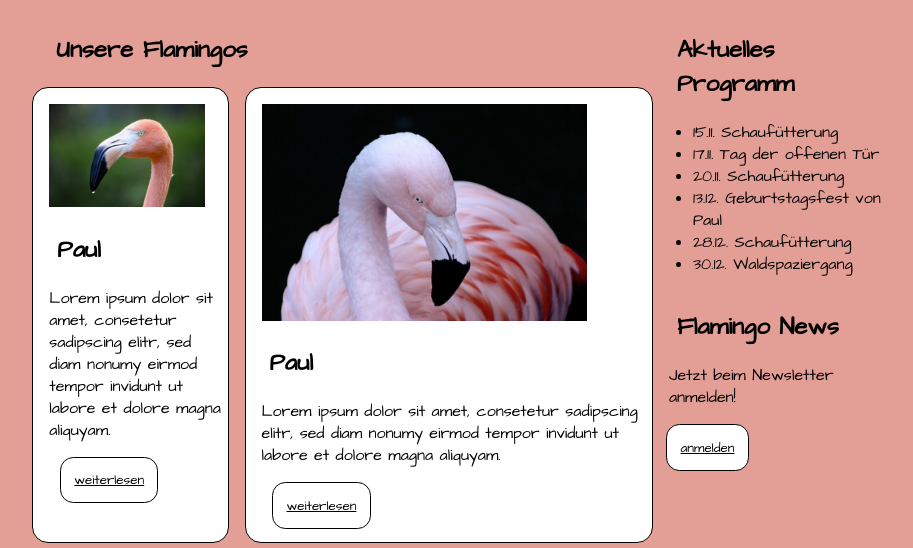
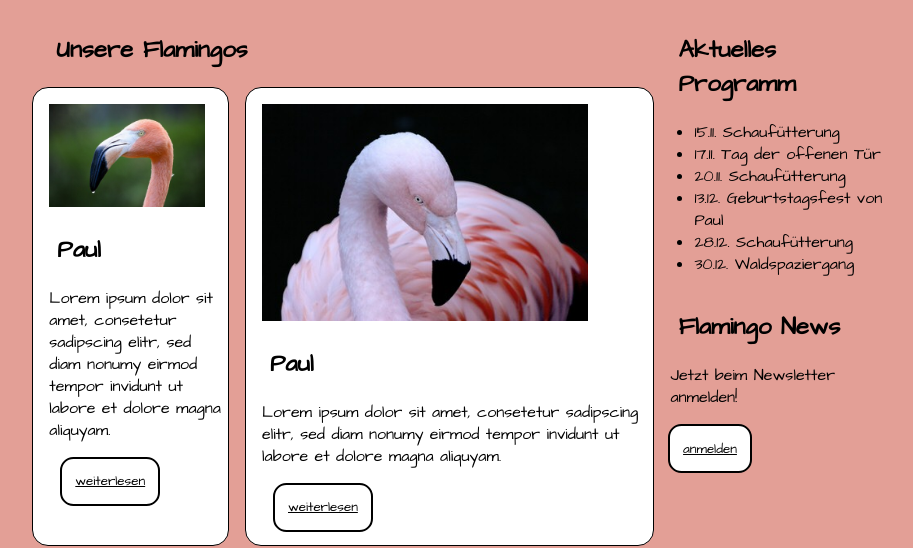
Before and after one commit to pascalgassner/projekt-aft, a website: page assets/index.html in a window 1280 px wide. Shown: the part 260-808 px from the top of the page, without its empty margins (181-1094 px from the left). Drawn offline with nearby package versions, Linux system fonts and the light colour scheme; files that its build step writes are made by us from their sources.

Commit message:
changed button styling

```diff
--- a/assets/scss/_components.scss
+++ b/assets/scss/_components.scss
@@ -4,7 +4,7 @@
   background-color: $white;
   display: flex;
   justify-content: center;
-  border: 1px solid $black;
+  border: 2px solid $black;
   border-radius: 1em;
   padding: 1em;
   margin: 0 0 1em 2em;
```
